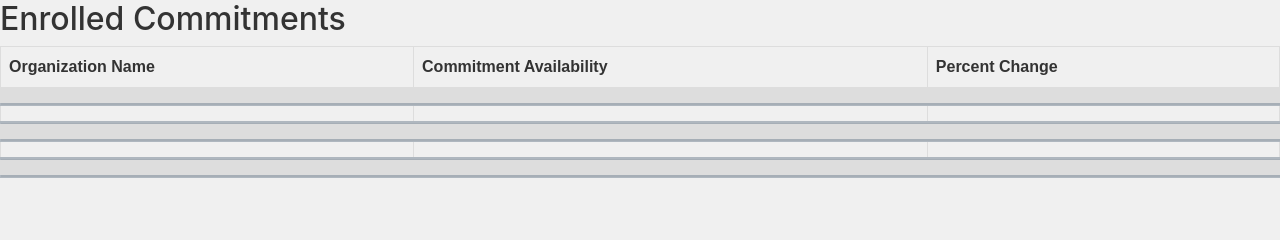
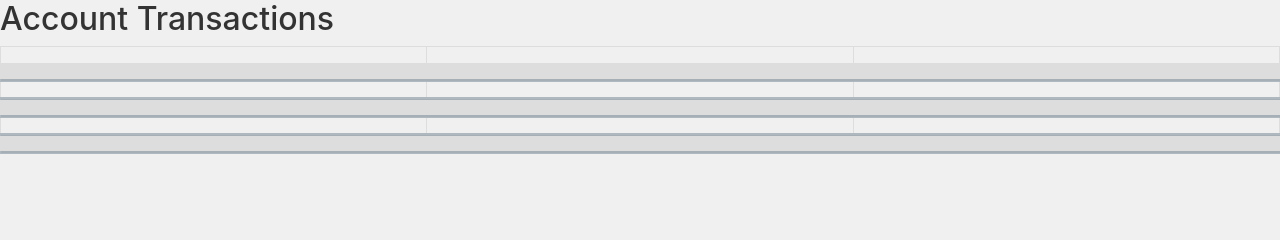
Before and after one commit to Thuroma/Hackathon_23_Niman-Nguyen-Long-Thoma, a Flask app: page /homepage in a window 1280 px wide. Shown: the part 403-643 px from the top of the page. Run offline with Flask 2, Linux system fonts and the light colour scheme; data that the repository does not hold is empty; some libraries are stand-ins or nearby versions.

Commit message:
reorganized tables

```diff
--- a/templates/homepage.html
+++ b/templates/homepage.html
@@ -48,12 +48,12 @@
       </table>
   </div>
   <div class="tables-div">
-    <h2 class="table-header">Enrolled Commitments</h2>
+    <h2 class="table-header">Account Transactions</h2>
     <table>
       <tr>
-        <th>Organization Name</th>
-        <th>Commitment Availability</th>
-        <th>Percent Change</th>
+        <th></th>
+        <th></th>
+        <th></th>
       </tr>
       <tr>
         <td></td>
```
